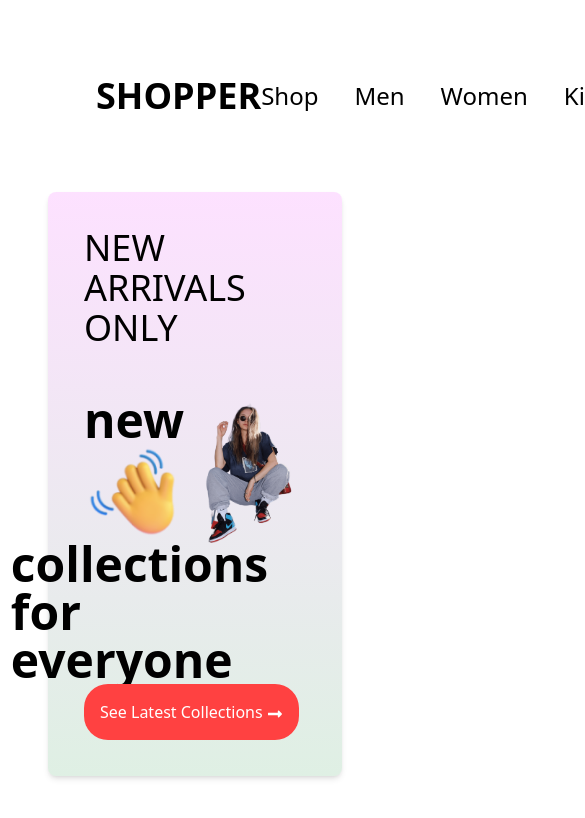
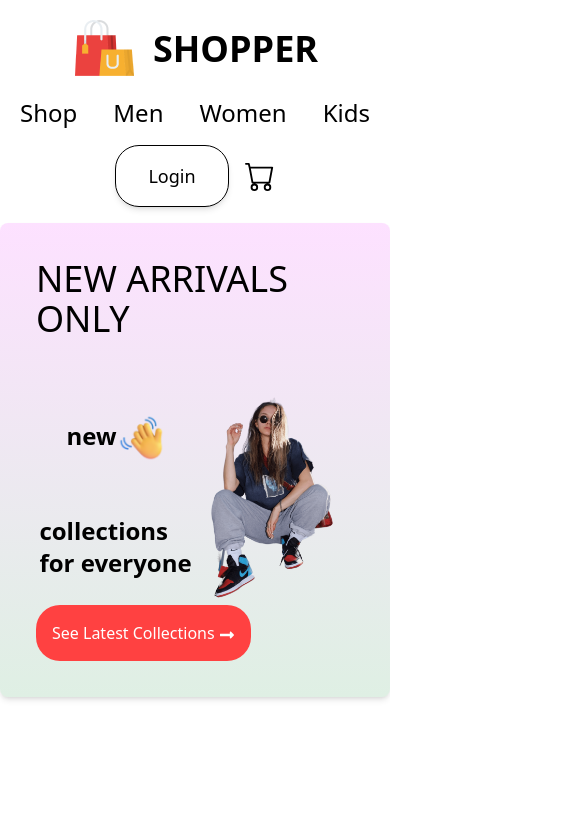
Before and after one commit to Mohamed0Hisham/clothesShop, a React (Vite) app: page /men in a window 390 px wide. Shown: the top 818 px of the page, 585 px wide, since content can reach past the window. Built offline with nearby package versions, Linux system fonts and the light colour scheme.

Commit message:
making header and landing responsive

```diff
--- a/src/components/MainHeader.jsx
+++ b/src/components/MainHeader.jsx
@@ -5,7 +5,8 @@ import { useState } from "react";
 const MainHeader = () => {
 	const [page, setPage] = useState("");
 	return (
-		<header className="flex items-center justify-between h-48 px-20">
+		<header className="flex flex-wrap items-center sm:justify-between justify-center
+		sm:h-48 sm:px-20 py-4 gap-4">
 			<h1 className="flex items-center justify-between gap-4 text-4xl font-bold">
 				<span>
 					<img src={logo} alt="logo" />
--- a/src/components/landing.jsx
+++ b/src/components/landing.jsx
@@ -3,23 +3,23 @@ import heroImg from "../Assets/hero_image.png";
 import { FaLongArrowAltRight } from "react-icons/fa";
 const Landing = () => {
 	return (
-		<div className=" bg-gradient-to-b from-light-pink to-light-green p-9 rounded-lg shadow-md">
+		<div className=" sm:h-fit h-full w-full bg-gradient-to-b from-light-pink to-light-green p-9 rounded-lg shadow-md">
 			<h1 className=" text-4xl">NEW ARRIVALS ONLY</h1>
 			<br />
 			<br />
 			<div className="grid grid-cols-2">
-				<div className="flex flex-col justify-around items-center">
-					<p className=" text-5xl font-bold">
+				<div className="flex flex-col justify-around items-center text-2xl">
+					<p className=" sm:text-5xl font-bold">
 						new
 						<span>
 							<img
 								src={handIcon}
 								alt="handIcon"
-								className=" w-24 inline-block "
+								className=" sm:w-24 w-12 inline-block "
 							/>
 						</span>
 					</p>
-					<p className=" text-5xl font-bold">
+					<p className=" sm:text-5xl font-bold">
 						collections <br /> for everyone
 					</p>
 				</div>
--- a/src/pages/shop.jsx
+++ b/src/pages/shop.jsx
@@ -2,7 +2,7 @@ import Landing from "../components/landing";
 
 const Shop = () => {
 	return (
-		<section className=" container relative left-1/2  -translate-x-1/2 px-12">
+		<section className=" container relative left-1/2  -translate-x-1/2 sm:px-8">
 			<Landing />
 		</section>
 	);
```
